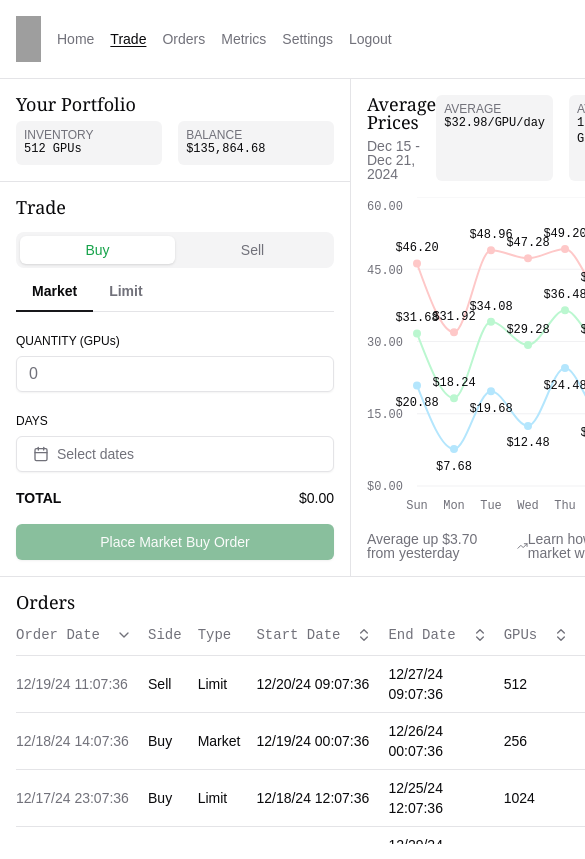
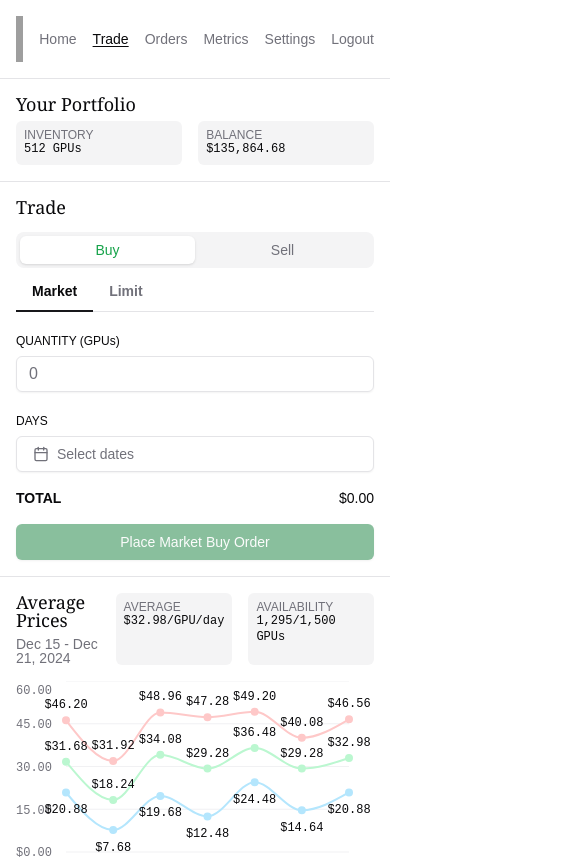
Before and after one commit to darzyx/gpu-auction-house, a Next.js app: page / in a window 390 px wide. Shown: the top 859 px of the page, 585 px wide, since content can reach past the window. Built offline with nearby package versions, Linux system fonts and the light colour scheme; grey boxes are pictures that could not be loaded.

Commit message:
Improve mobile responsiveness for prices section and overall site structure

```diff
--- a/src/app/layout.tsx
+++ b/src/app/layout.tsx
@@ -20,11 +20,11 @@ export default function RootLayout({
     children: React.ReactNode;
 }>) {
     return (
-        <html lang="en" className="h-screen">
+        <html lang="en" className="md:h-screen">
             <head>
                 <link rel="icon" href="/icon?<generated>" type="image/<generated>" sizes="<generated>" />
             </head>
-            <body className={geistSans.variable + " antialiased flex h-full w-full justify-center"}>{children}</body>
+            <body className={geistSans.variable + " antialiased flex w-full h-full justify-center"}>{children}</body>
         </html>
     );
 }
--- a/src/app/page.tsx
+++ b/src/app/page.tsx
@@ -9,14 +9,14 @@ import { Separator } from "@/components/ui/separator";
 
 export default function Home() {
     return (
-        <div className="w-full h-screen max-w-7xl p-0 lg:p-8 grid grid-rows-[auto_auto_1fr] lg:grid-rows-1 lg:grid-cols-[auto_auto_1fr]">
+        <div className="w-full h-full max-w-7xl p-0 lg:p-8 grid grid-rows-[auto_auto_1fr] lg:grid-rows-1 lg:grid-cols-[auto_auto_1fr]">
             <div className="lg:h-full p-4">
                 <Navigation />
             </div>
             <Separator orientation="vertical" className="hidden lg:block" />
             <Separator orientation="horizontal" className="lg:hidden" />
             <div className="grid grid-rows-[auto_auto_1fr] h-full">
-                <div className="w-full grid grid-cols-[350px_auto_3fr] lg:grid-cols-[375px_auto_3fr]">
+                <div className="w-full grid grid-cols-1 md:grid-cols-[325px_auto_1fr] lg:grid-cols-[375px_auto_1fr]">
                     <div>
                         <div className="p-4">
                             <AvailableToTrade />
@@ -26,16 +26,15 @@ export default function Home() {
                             <Trade />
                         </div>
                     </div>
-                    <div>
-                        <Separator orientation="vertical" />
-                    </div>
+                    <Separator className="md:hidden" />
+                    <Separator orientation="vertical" className="hidden md:block" />
                     <div className="p-4">
                         <Prices />
                     </div>
                 </div>
                 <Separator />
                 <div className="relative h-full">
-                    <div className="p-4 absolute inset-0 overflow-auto">
+                    <div className="p-4 absolute inset-0 md:overflow-auto">
                         <Orders data={ordersData} columns={ordersColumns} />
                     </div>
                 </div>
--- a/src/components/prices.tsx
+++ b/src/components/prices.tsx
@@ -111,8 +111,8 @@ export default function Prices() {
                     </Line>
                 </LineChart>
             </ChartContainer>
-            <div className="flex justify-between items-center text-muted-foreground font-medium text-sm leading-none">
-                <div className="flex items-center gap-2">
+            <div className="flex justify-end lg:justify-between items-center text-muted-foreground font-medium text-sm leading-none">
+                <div className="hidden lg:flex items-center gap-2">
                     Average up $3.70 from yesterday <TrendingUp className="h-4 w-4" />
                 </div>
                 <Link href="/" className="group flex items-center gap-1 hover:underline">
```
